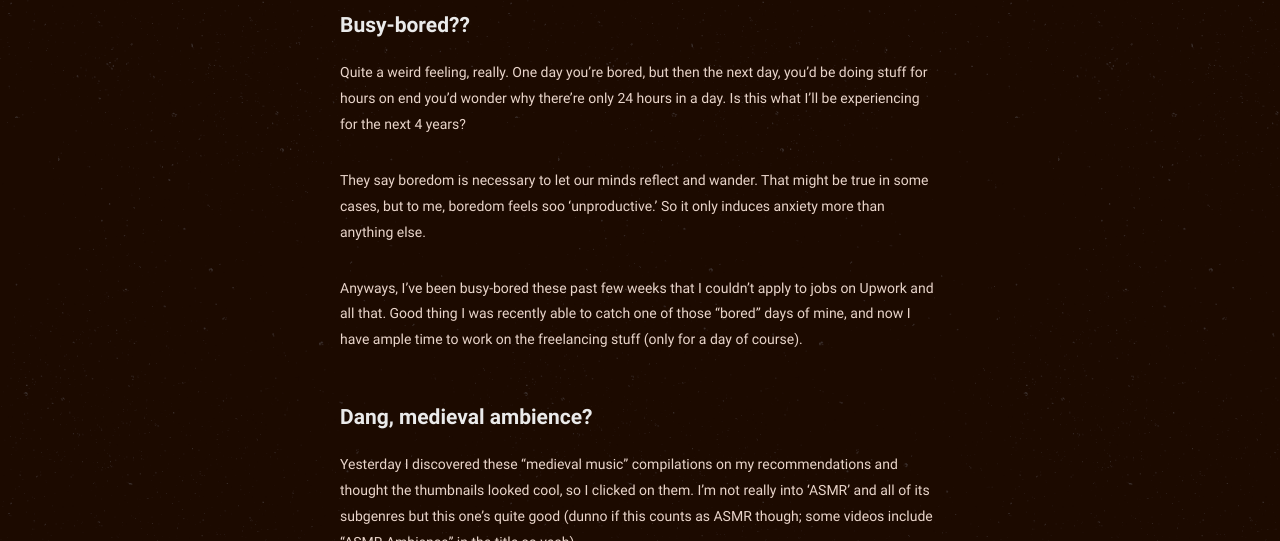
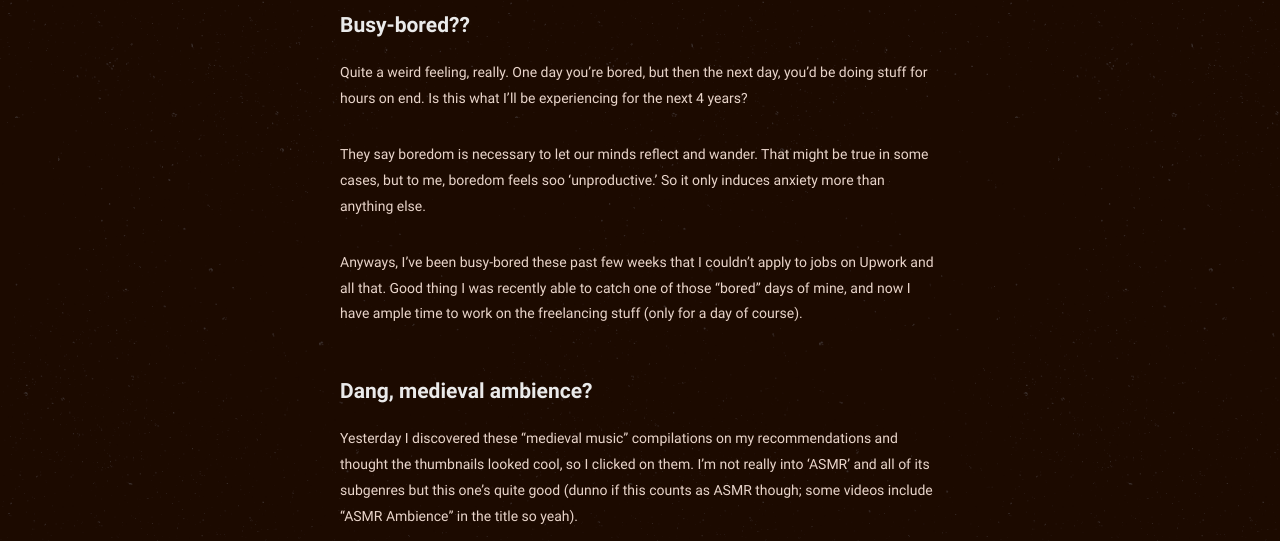
Before and after one commit to philippines69/carlcastroarchives, a Jekyll site: the page built from _posts/2022-09-06-busy-but-bored.md, in a window 1280 px wide and 900 px high, scrolled down 628 px, cut to the strip 196-737 px from the top of the window. Built offline with Jekyll 4.4.1, drawn with Linux system fonts in a browser that asks for light colours.

Commit message:
Update from Forestry.io philippines69 updated _posts/2022-09-06-busy-but-bored.md

```diff
--- a/_posts/2022-09-06-busy-but-bored.md
+++ b/_posts/2022-09-06-busy-but-bored.md
@@ -11,7 +11,7 @@ categories: Personal
 
 # Busy-bored??
 
-Quite a weird feeling, really. One day you’re bored, but then the next day, you’d be doing stuff for hours on end you’d wonder why there’re only 24 hours in a day. Is this what I’ll be experiencing for the next 4 years?
+Quite a weird feeling, really. One day you’re bored, but then the next day, you’d be doing stuff for hours on end. Is this what I’ll be experiencing for the next 4 years?
 
 They say boredom is necessary to let our minds reflect and wander. That might be true in some cases, but to me, boredom feels soo ‘unproductive.’ So it only induces anxiety more than anything else.
 
```
Also changed, not shown: other parts of _posts/2022-09-06-busy-but-bored.md (+1 -1 lines).
